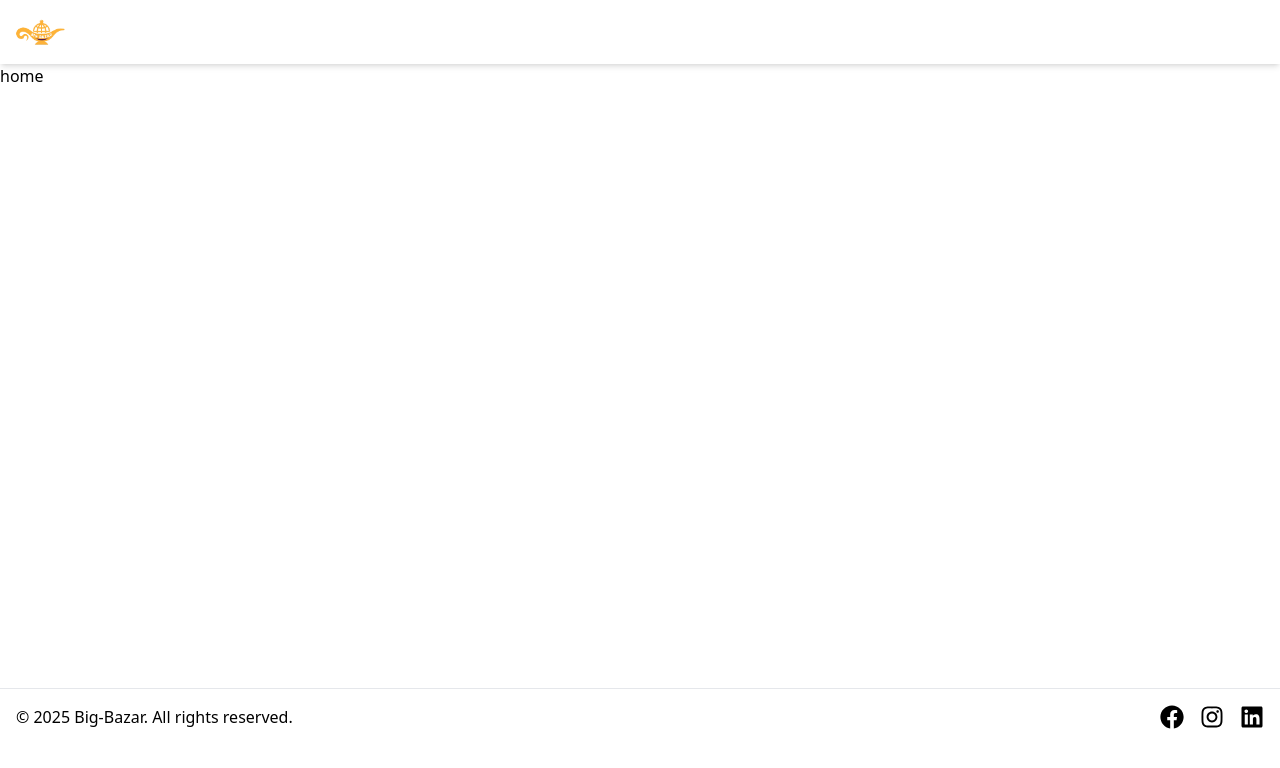
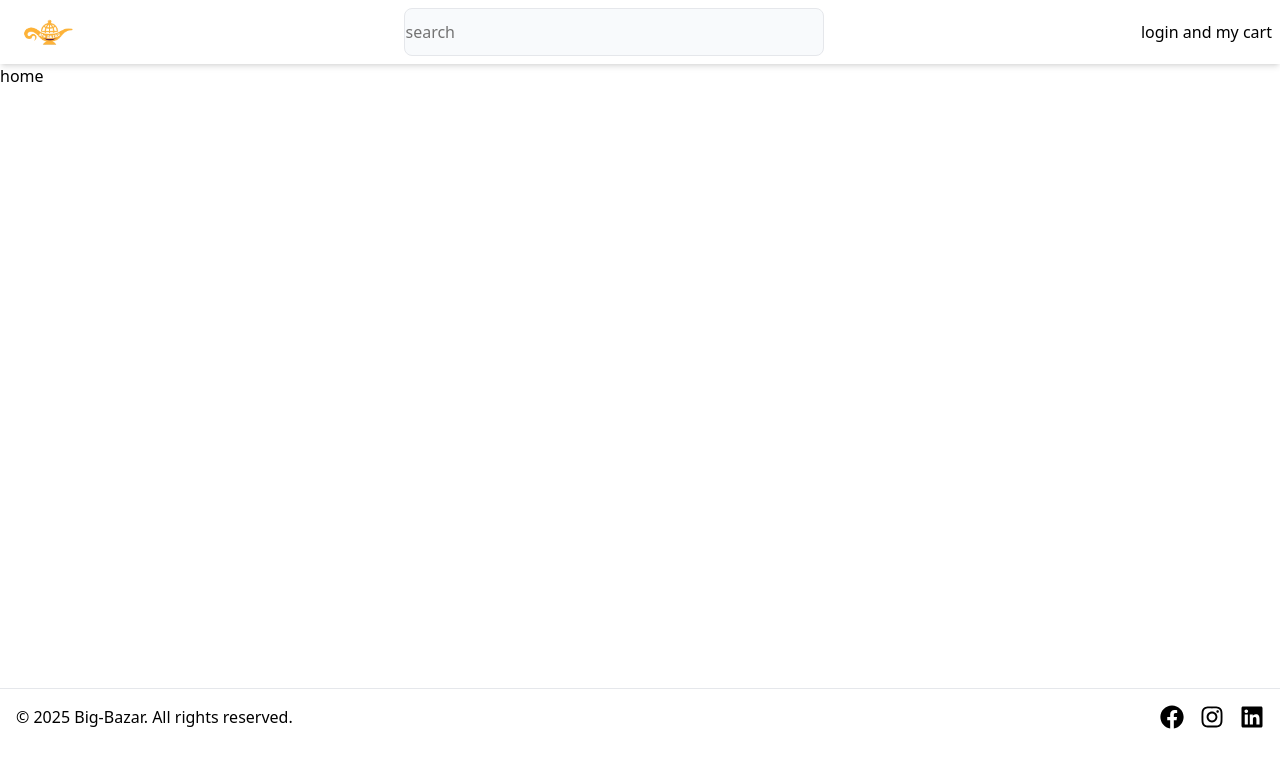
Before and after one commit to shahriar2880/big-bazar, a React (Vite) app in the folder client/: page / in a window 1280 px wide. Shown: the top 768 px of the page. Built offline with nearby package versions, Linux system fonts and the light colour scheme.

Commit message:
search component

```diff
--- a/client/src/component/Header.jsx
+++ b/client/src/component/Header.jsx
@@ -1,21 +1,27 @@
 import React from "react";
 import logo from "../assets/big-bazar.png"
+import Search from "./Search";
 
 const Header = () => {
   return (
     //header tag use for seo frendly
     <header className="h-16 shadow-md sticky top-0">
-      <div className="container mx-auto">
+      <div className="container mx-auto flex items-center h-full px-2 justify-between">
         {/* logo */}
-        <div>
-            <div>
-                <img src={logo} alt='' height={50} width={80}/>
+        <div className="h-full">
+            <div className="h-full flex justify-center items-center">
+                <img src={logo} alt='' height={50} width={80} className="hidden lg:block"/>
+                <img src={logo} alt='' height={50} width={80} className="lg:hidden"/>
             </div>
         </div>
         {/* logo */}
         {/* search */}
+        <div>
+            <Search/>
+        </div>
         {/* search */}
         {/* login and my cart */}
+        <div>login and my cart</div>
         {/* login and my cart */}
       </div>
     </header>
--- /dev/null
+++ b/client/src/component/Search.jsx
@@ -0,0 +1,11 @@
+import React from 'react'
+
+const Search = () => {
+  return (
+    <div className='w-full  min-w-[300px] lg:min-w-[420px] h-11 lg:h-12 rounded-lg border overflow-hidden flex items-center text-neutral-500 bg-slate-50 group focus-within:border-primary-200 '>
+      search
+    </div>
+  )
+}
+
+export default Search
```
